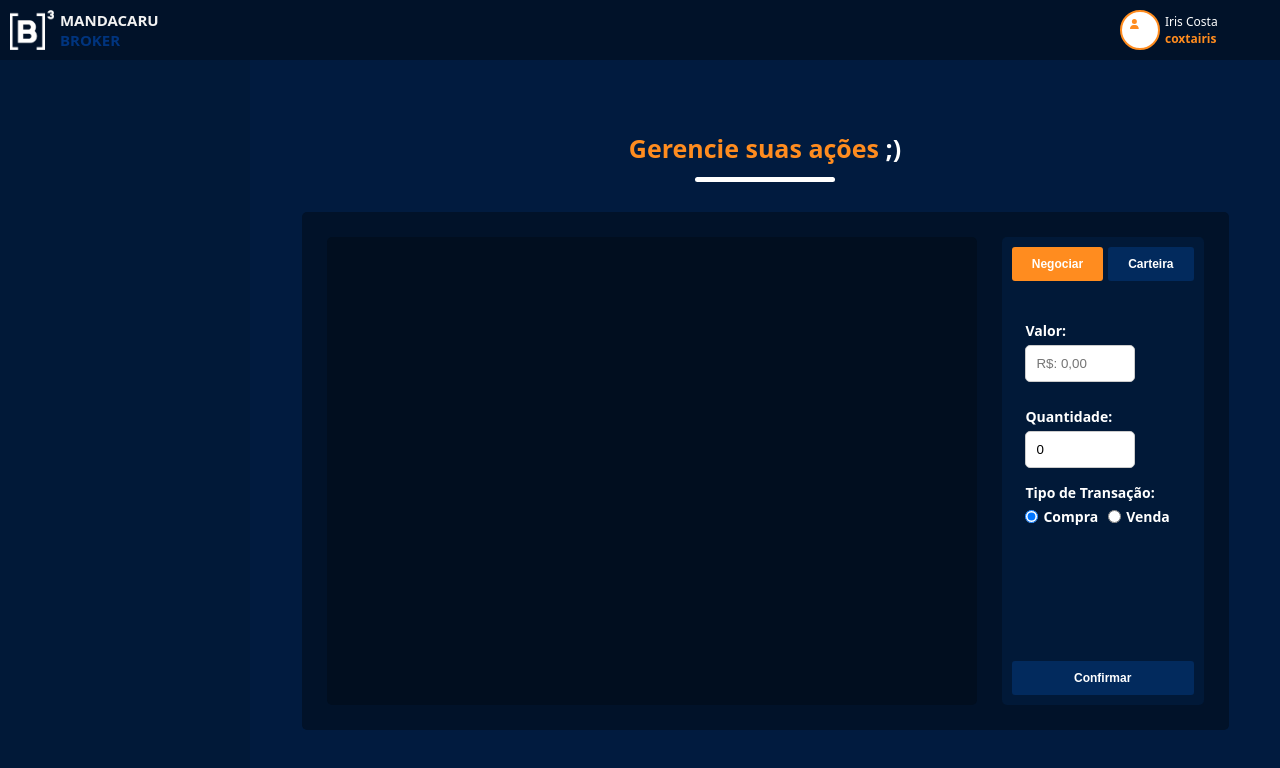
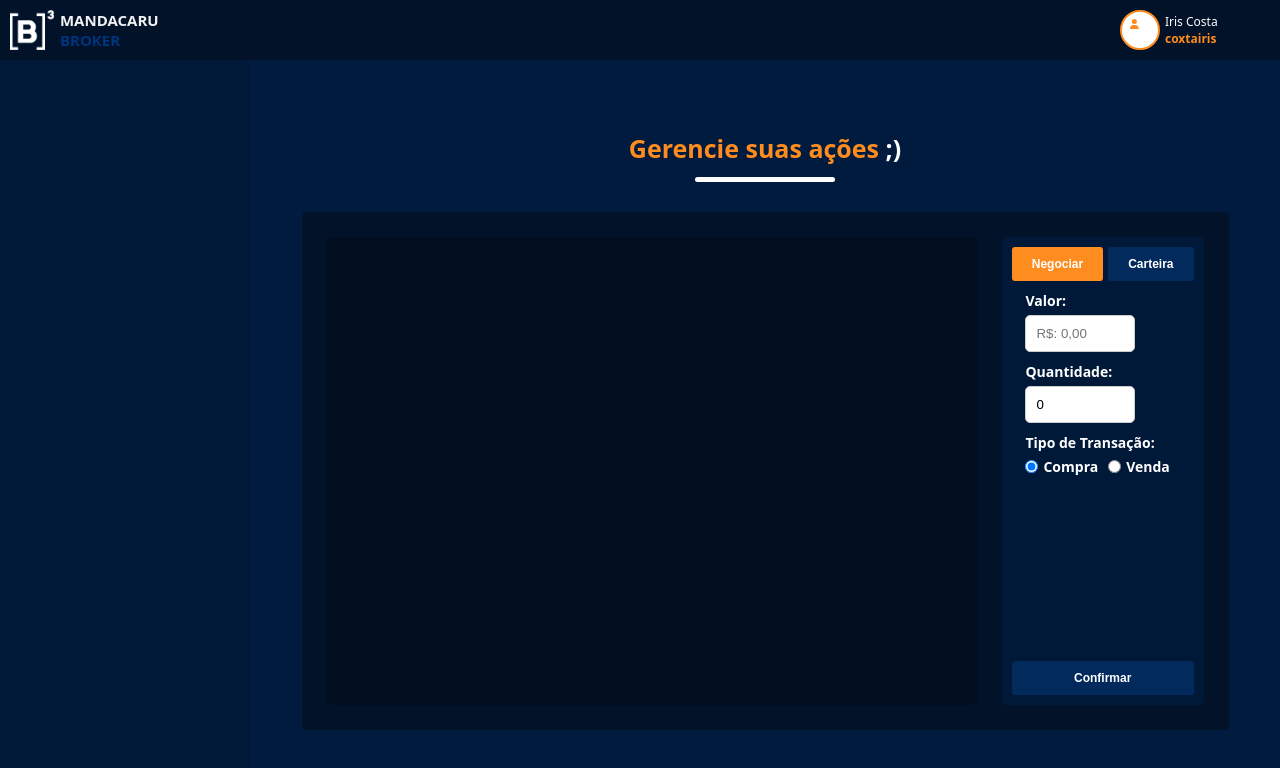
Before and after one commit to izaiasmachado/mandacarubroker-front, a Next.js app: page /dashboard in a window 1280 px wide. Shown: the top 768 px of the page. Built offline with nearby package versions, Linux system fonts and the light colour scheme.

Commit message:
:lipstick: fix: responsivity adjustments

```diff
--- a/src/components/MainContainer/Main/RightConteiner/Negociar/styles.js
+++ b/src/components/MainContainer/Main/RightConteiner/Negociar/styles.js
@@ -5,7 +5,7 @@ import styled from "styled-components";
 export const Container = styled.div`
   display: flex;
   flex-direction: column;
-  padding-top: 40px;
+  margin-top: 10px;
   align-items: center;
   width: 100%;
   height: 100%;
@@ -24,7 +24,7 @@ export const InputWrapper = styled.div`
   gap: 5px;
   width: 100%;
   flex-direction: column;
-  margin-bottom: 15px;
+  margin-bottom: 10px;
 `;
 
 export const Label = styled.label`
@@ -60,7 +60,6 @@ export const RadioButton = styled.input`
 export const InputGroup = styled.div`
   display: flex;
   flex-direction: column;
-  gap: 10px;
 `;
 
 export const FormContent = styled.div`
```
